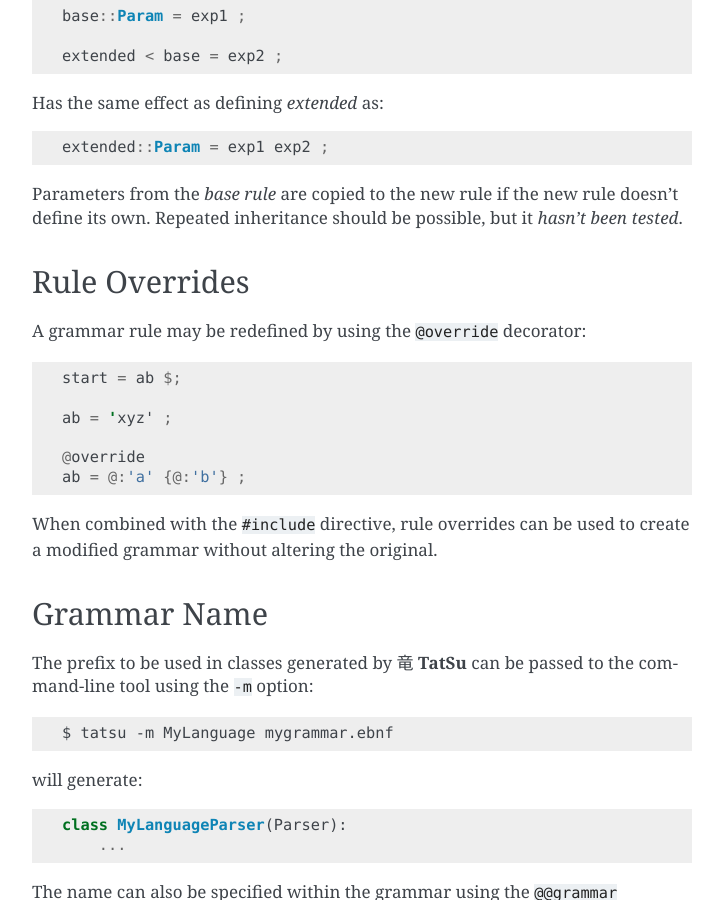
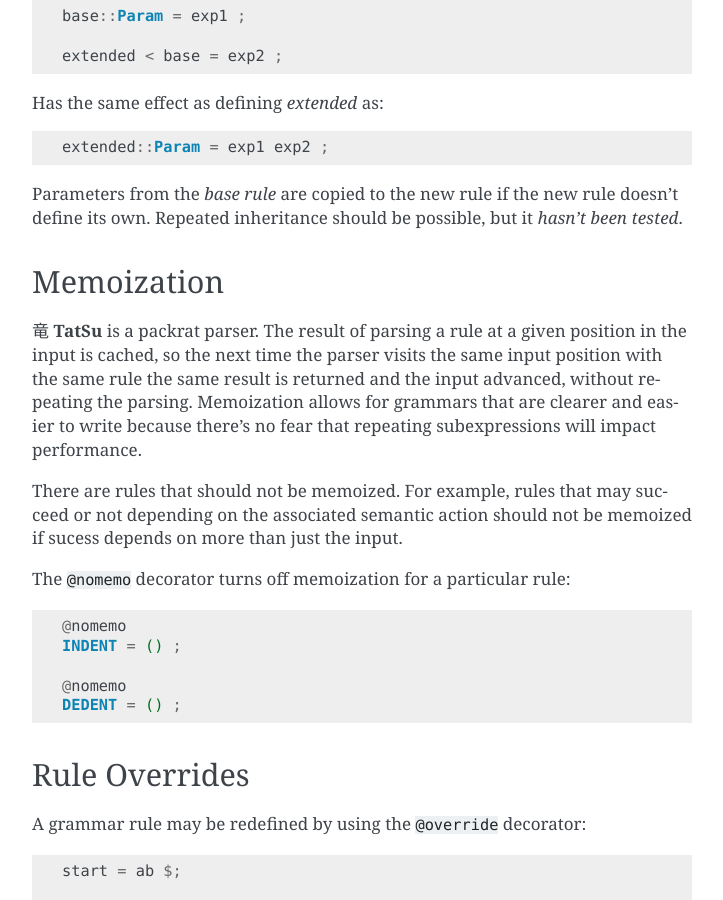
Before and after one commit to neogeny/TatSu, a Sphinx documentation site: the page built from docs/syntax.rst, in a window 1280 px wide and 900 px high, scrolled down 9670 px. Shown: the whole window, without its empty margins (388-1111 px from the left). Built offline with Sphinx 7.4.7, drawn with Linux system fonts in a browser that asks for light colours; the version number could not be read and is left out.

Commit message:
[docs] document the @nomemo decorator

```diff
--- a/docs/syntax.rst
+++ b/docs/syntax.rst
@@ -547,6 +547,29 @@ Parameters from the *base rule* are copied to the new rule if the new
 rule doesn't define its own. Repeated inheritance should be possible,
 but it *hasn't been tested*.
 
+
+Memoization
+~~~~~~~~~~~
+
+|TatSu| is a packrat parser. The result of parsing a rule at a given position in the input is
+cached, so the next time the parser visits the same input position with the same rule the same
+result is returned and the input advanced, without repeating the parsing. Memoization allows for
+grammars that are clearer and easier to write because there's no fear that repeating
+subexpressions will impact performance.
+
+There are rules that should not be memoized. For example, rules that may succeed or not depending on the associated semantic action should not be memoized if sucess depends on more than just the input.
+
+The ``@nomemo`` decorator turns off memoization for a particular rule:
+
+.. code:: ocaml
+
+    @nomemo
+    INDENT = () ;
+
+    @nomemo
+    DEDENT = () ;
+
+
 Rule Overrides
 ~~~~~~~~~~~~~~
 
```
